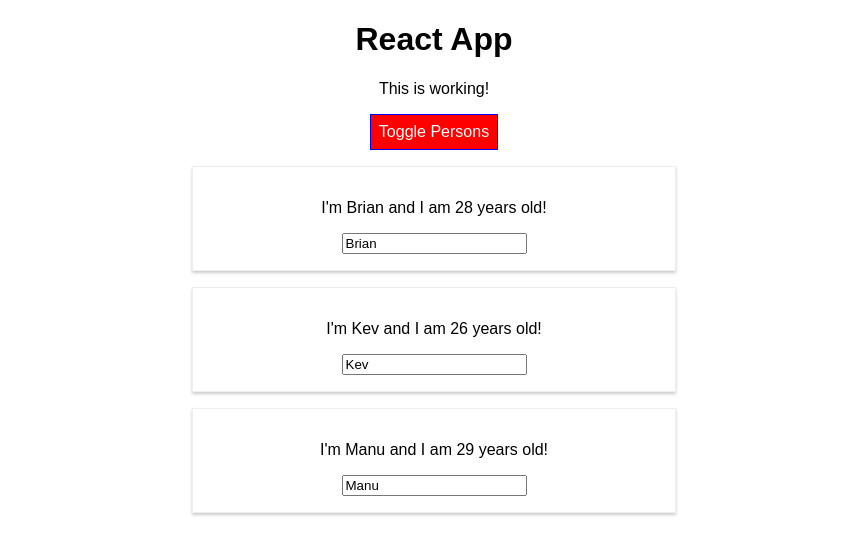
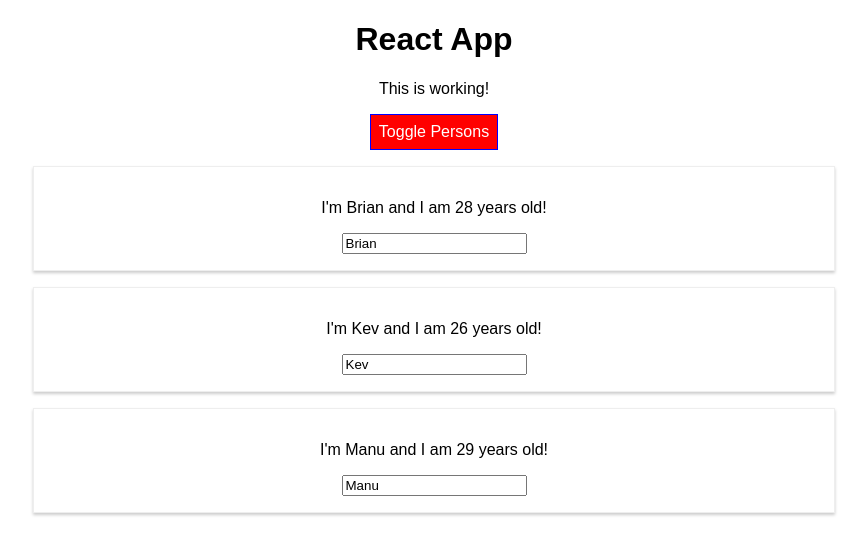
Before and after one commit to david-adam/react-guide, a React (Create React App) app: page / in a window 1280 px wide. Both pictures are taken after a click on the button "Toggle Persons". Shown: the top 554 px of the page, without its empty margins (206-1073 px from the left). Built offline with nearby package versions, Linux system fonts and the light colour scheme.

Commit message:
remove radium imports

```diff
--- a/src/App.js
+++ b/src/App.js
@@ -1,6 +1,5 @@
 import React, { Component } from 'react';
 import './App.css';
-import Radium, { StyleRoot } from 'radium';
 import Person from './Person/Person.js';
 
 class App extends Component {
@@ -89,10 +88,6 @@
       );
 
       style.backgroundColor = 'red';
-      style[':hover'] = {
-        backgroundColor: 'salmon',
-        color: 'black'
-      }
     }
 
     const classes = [];
@@ -105,7 +100,6 @@
     }
 
     return (
-      <StyleRoot>
         <div className="App">
           <h1>React App</h1>
           <p className={classes.join(' ')}>This is working!</p>
@@ -114,10 +108,9 @@
             onClick={this.togglePersonsHandler}>Toggle Persons</button>
           {persons}
         </div>
-      </StyleRoot>
     );
     // return React.createElement('div', {className: 'App'}, React.createElement('h1', null, 'Does this work now?'));
   }
 }
 
-export default Radium(App);
+export default App;
--- a/src/Person/Person.js
+++ b/src/Person/Person.js
@@ -1,16 +1,10 @@
 import React from 'react';
-import Radium from 'radium';
 import './Person.css';
 
 const person = (props) => {
-  const style = {
-    '@media (min-width: 500px)': {
-      width: '450px'
-    }
-  }
 
   return (
-    <div className="Person" style={style}>
+    <div className="Person">
       <p onClick={props.click}>I'm {props.name} and I am {props.age} years old!</p>
       <p>{props.children}</p>
       <input type="text" onChange={props.changed} value={props.name}/>
@@ -18,4 +12,4 @@
   )
 }
 
-export default Radium(person);
+export default person;
```
